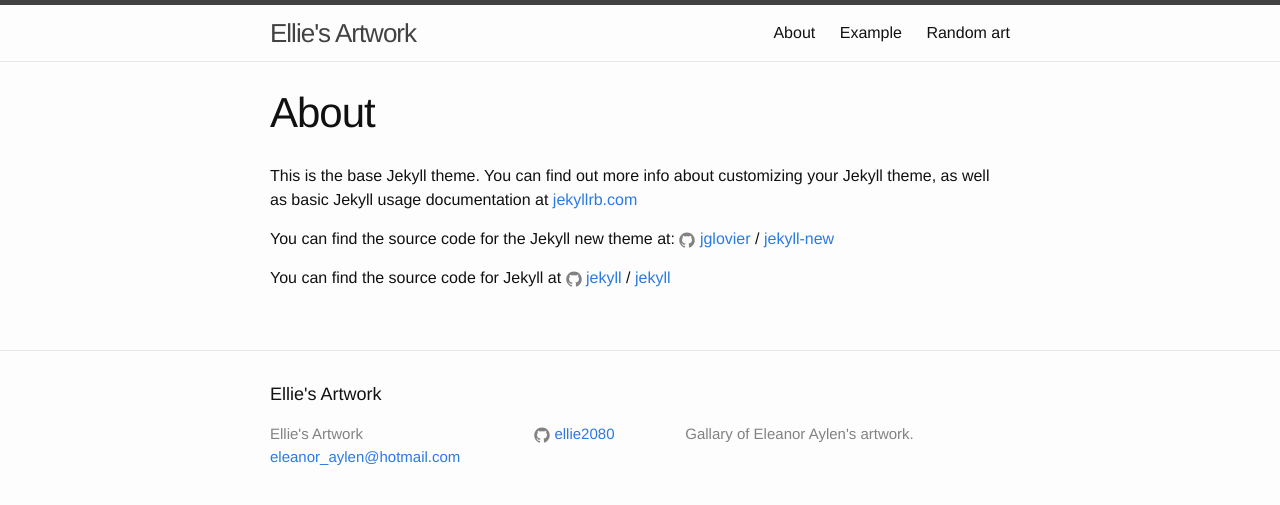
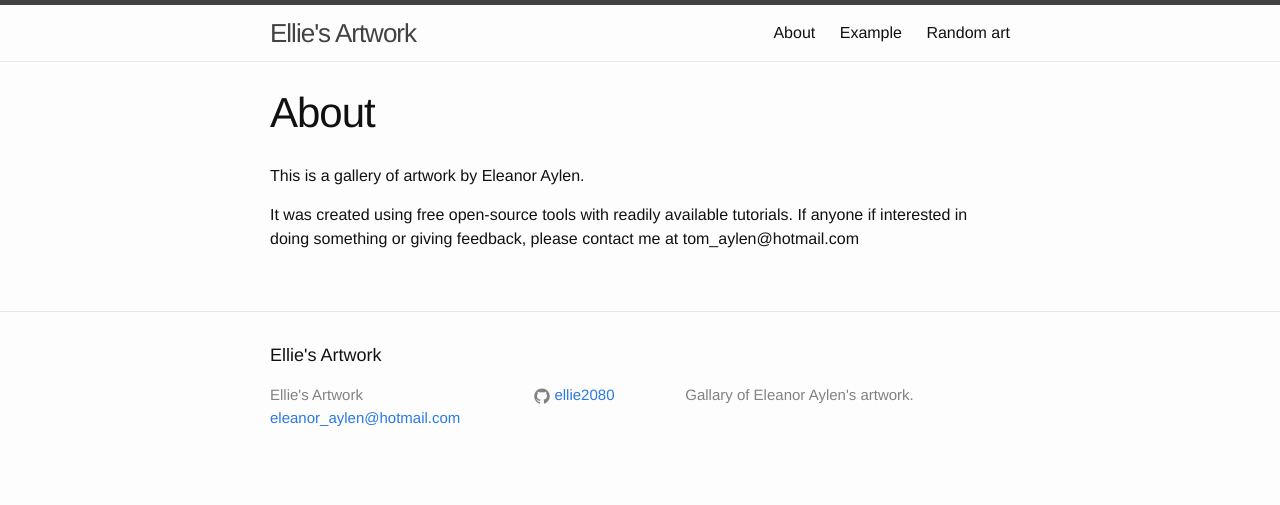
Before and after one commit to ellie2080/show-and-tell, a Jekyll site: the page built from about.md, in a window 1280 px wide. Shown: the top 505 px of the page. Built offline with Jekyll 4.4.1, drawn with Linux system fonts in a browser that asks for light colours.

Commit message:
about content

```diff
--- a/about.md
+++ b/about.md
@@ -4,12 +4,6 @@ title: About
 permalink: /about/
 ---
 
-This is the base Jekyll theme. You can find out more info about customizing your Jekyll theme, as well as basic Jekyll usage documentation at [jekyllrb.com](http://jekyllrb.com/)
+This is a gallery of artwork by Eleanor Aylen.
 
-You can find the source code for the Jekyll new theme at:
-{% include icon-github.html username="jglovier" %} /
-[jekyll-new](https://github.com/jglovier/jekyll-new)
-
-You can find the source code for Jekyll at
-{% include icon-github.html username="jekyll" %} /
-[jekyll](https://github.com/jekyll/jekyll)
+It was created using free open-source tools with readily available tutorials. If anyone if interested in doing something or giving feedback, please contact me at tom_aylen@hotmail.com
```
